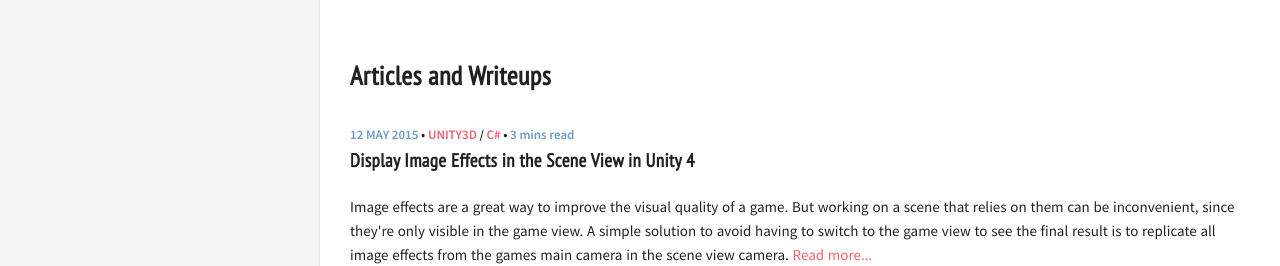
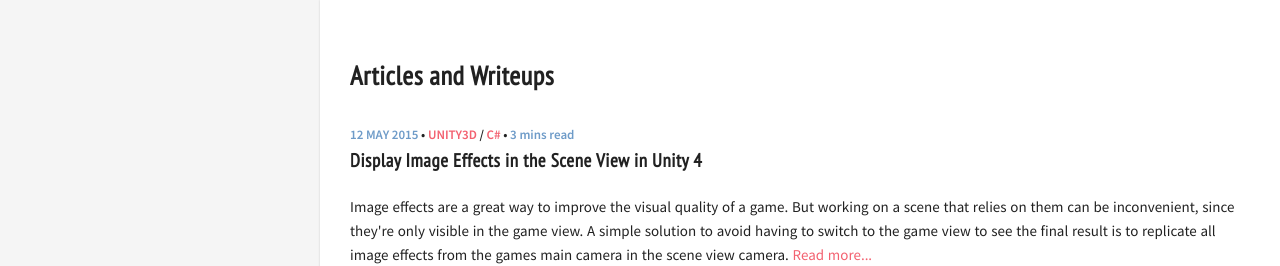
Before and after one commit to Systemcluster/systemcluster.github.io, a Jekyll site: the page built from articles.md, in a window 1280 px wide. Shown: the top 266 px of the page. Built offline with Jekyll 4.4.1, drawn with Linux system fonts in a browser that asks for light colours; nearby versions of some CDN libraries.

Commit message:
Increase letter-spacing in headers

```diff
--- a/_sass/components/_typography.scss
+++ b/_sass/components/_typography.scss
@@ -50,7 +50,7 @@ h1, h2, h3, h4, h5, h6 {
 	font-weight: 600;
   line-height: 1.7;
   font-family: $font-family-headings;
-  letter-spacing: 0.03rem;
+  letter-spacing: 0.04rem;
 }
 
 h1 a, h2 a, h3 a, h4 a, h5 a, h6 a {
```
